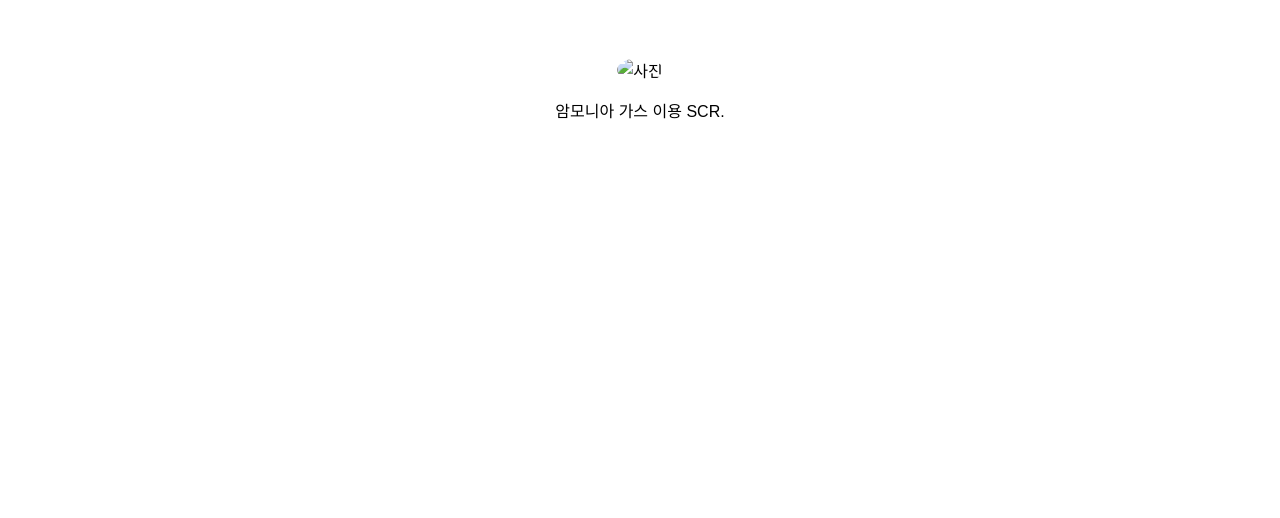
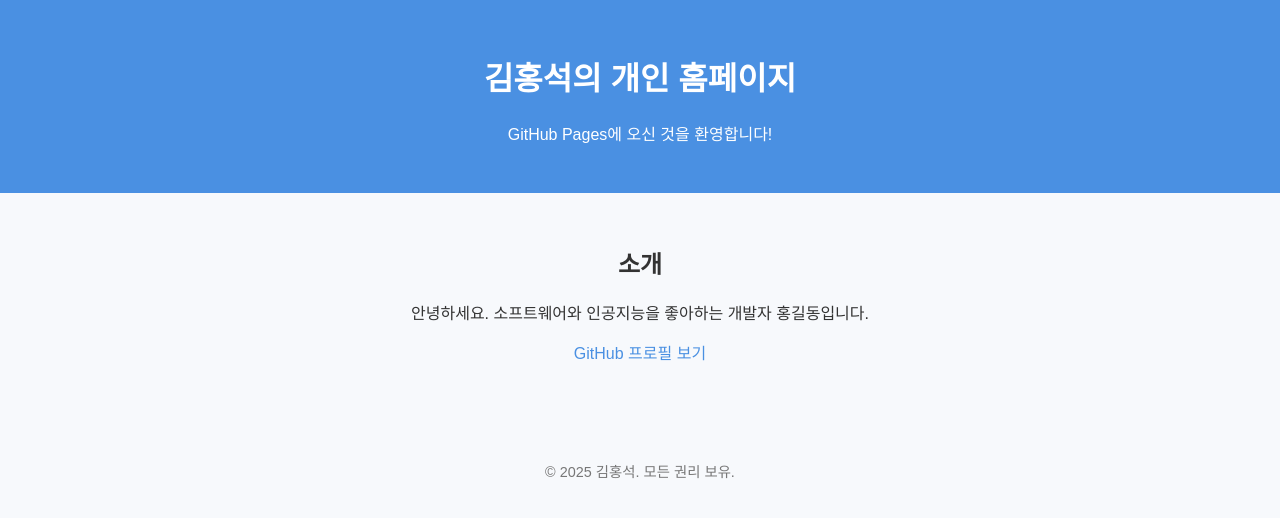
Before and after one commit to hsk0223/hsk0223.github.io, a plain HTML site: page index.html in a window 1280 px wide. Drawn offline with Linux system fonts and the light colour scheme.

Commit message:
Update index.html

```diff
--- a/index.html
+++ b/index.html
@@ -1,15 +1,49 @@
 <!DOCTYPE html>
 <html lang="ko">
 <head>
-  <meta charset="UTF-8">
+  <meta charset="UTF-8" />
+  <meta name="viewport" content="width=device-width, initial-scale=1.0"/>
   <title>김홍석의 홈페이지</title>
   <style>
-    body { font-family: sans-serif; text-align: center; padding: 50px; }
-    img { width: 150px; border-radius: 50%; }
+    body {
+      font-family: Arial, sans-serif;
+      background-color: #f7f9fc;
+      color: #333;
+      margin: 0;
+      padding: 0;
+      text-align: center;
+    }
+    header {
+      background-color: #4a90e2;
+      color: white;
+      padding: 2rem 1rem;
+    }
+    main {
+      padding: 2rem 1rem;
+    }
+    footer {
+      margin-top: 3rem;
+      color: #777;
+      font-size: 0.9rem;
+    }
+    a {
+      color: #4a90e2;
+      text-decoration: none;
+    }
   </style>
 </head>
 <body>
-  <img src="images/" alt="사진">
-  <p>암모니아 가스 이용 SCR.</p>
+  <header>
+    <h1> 김홍석의 개인 홈페이지</h1>
+    <p>GitHub Pages에 오신 것을 환영합니다!</p>
+  </header>
+  <main>
+    <h2>소개</h2>
+    <p>안녕하세요. 소프트웨어와 인공지능을 좋아하는 개발자 홍길동입니다.</p>
+    <p><a href="https://github.com/yourusername">GitHub 프로필 보기</a></p>
+  </main>
+  <footer>
+    <p>© 2025 김홍석. 모든 권리 보유.</p>
+  </footer>
 </body>
 </html>
```
